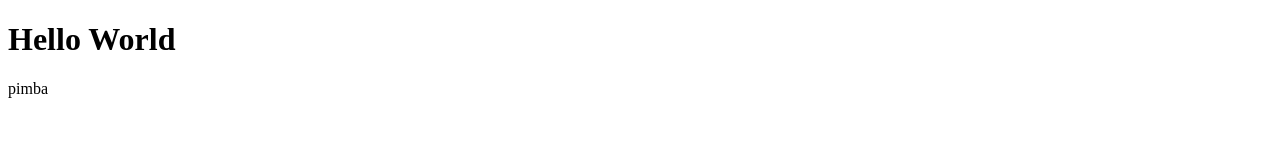
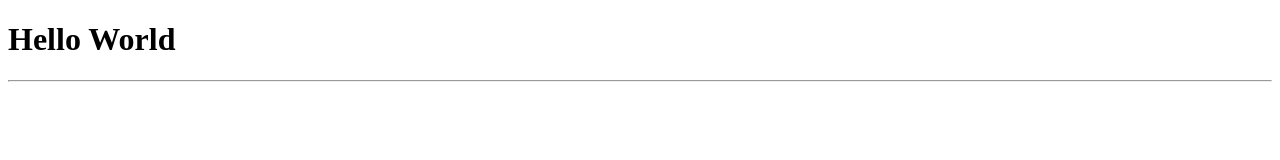
Before and after one commit to LucasSavoia/lilika-chocolateria, a plain HTML site: page index.html in a window 1280 px wide. Drawn offline with Linux system fonts and the light colour scheme.

Commit message:
inserir hr

```diff
--- a/index.html
+++ b/index.html
@@ -8,7 +8,7 @@
 </head>
 <body>
     <h1>Hello World</h1>
-    <p>pimba</p>
+    <hr>
 
 </body>
 </html>
--- /dev/null
+++ b/style.css
@@ -0,0 +1,3 @@
+*{
+
+}
```
